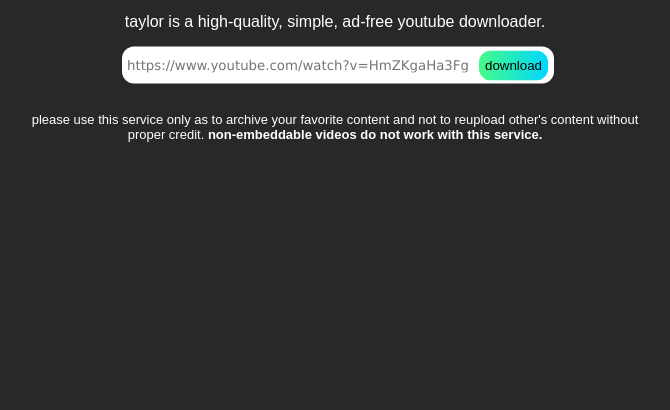
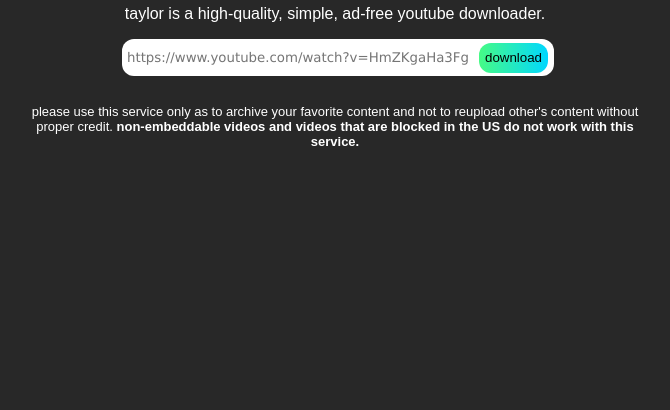
Before and after one commit to n0rmancodes/taylor, a plain HTML site: page index.html in a window 1280 px wide. Shown: the part 390-800 px from the top of the page, without its empty margins (313-983 px from the left). Drawn offline with Linux system fonts and the light colour scheme.

Commit message:
updated footer

```diff
--- a/index.html
+++ b/index.html
@@ -40,7 +40,7 @@
 				<p id="war_txt"></p>
 				<div style="height:5px;"></div>
 			</div>
-			<p id="footer">please use this service only as to archive your favorite content and not to reupload other's content without proper credit. <b>non-embeddable videos do not work with this service.</b></p>
+			<p id="footer">please use this service only as to archive your favorite content and not to reupload other's content without proper credit. <b>non-embeddable videos and videos that are blocked in the US do not work with this service.</b></p>
 		</center>
 		<script src="js/index.js"></script>
 		<style id="logoColor"></style>
```
